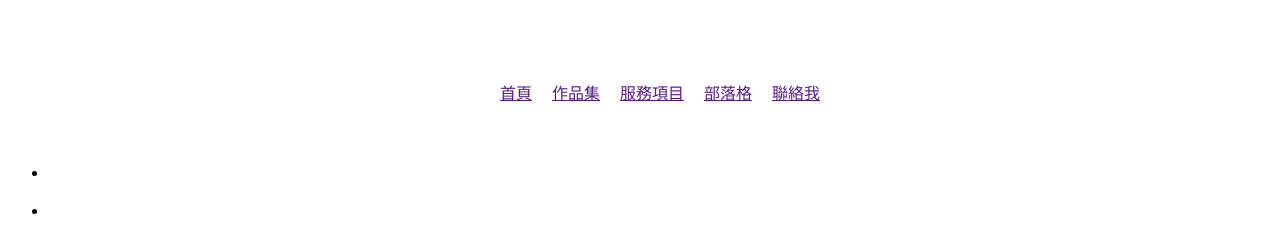
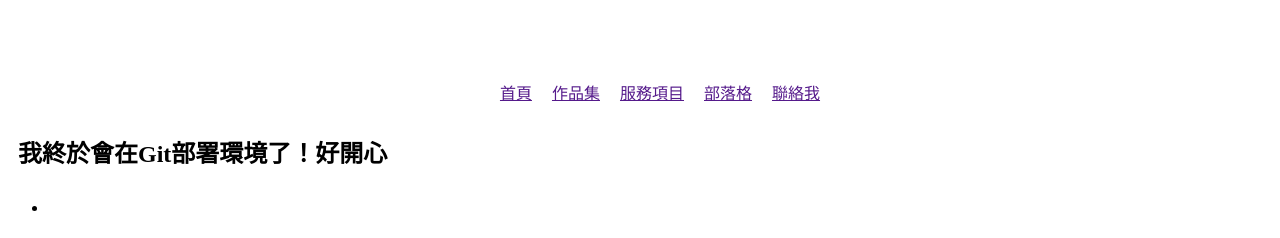
Before and after one commit to ChiashengLin/HTMLCSSWIN, a plain HTML site: page index.html in a window 1280 px wide. Shown: the top 238 px of the page. Drawn offline with Linux system fonts and the light colour scheme.

Commit message:
修改H2
Mac、Win：如何更新網站、再新增一個網站空間

```diff
--- a/index.html
+++ b/index.html
@@ -20,7 +20,7 @@
     </ul>
     <div class="banner-bg">
         <div class="banner">
-            <h2></h2>
+            <h2>我終於會在Git部署環境了！好開心</h2>
             <ul class="banner-list">
                 <li>
                     <h3></h3>
```
